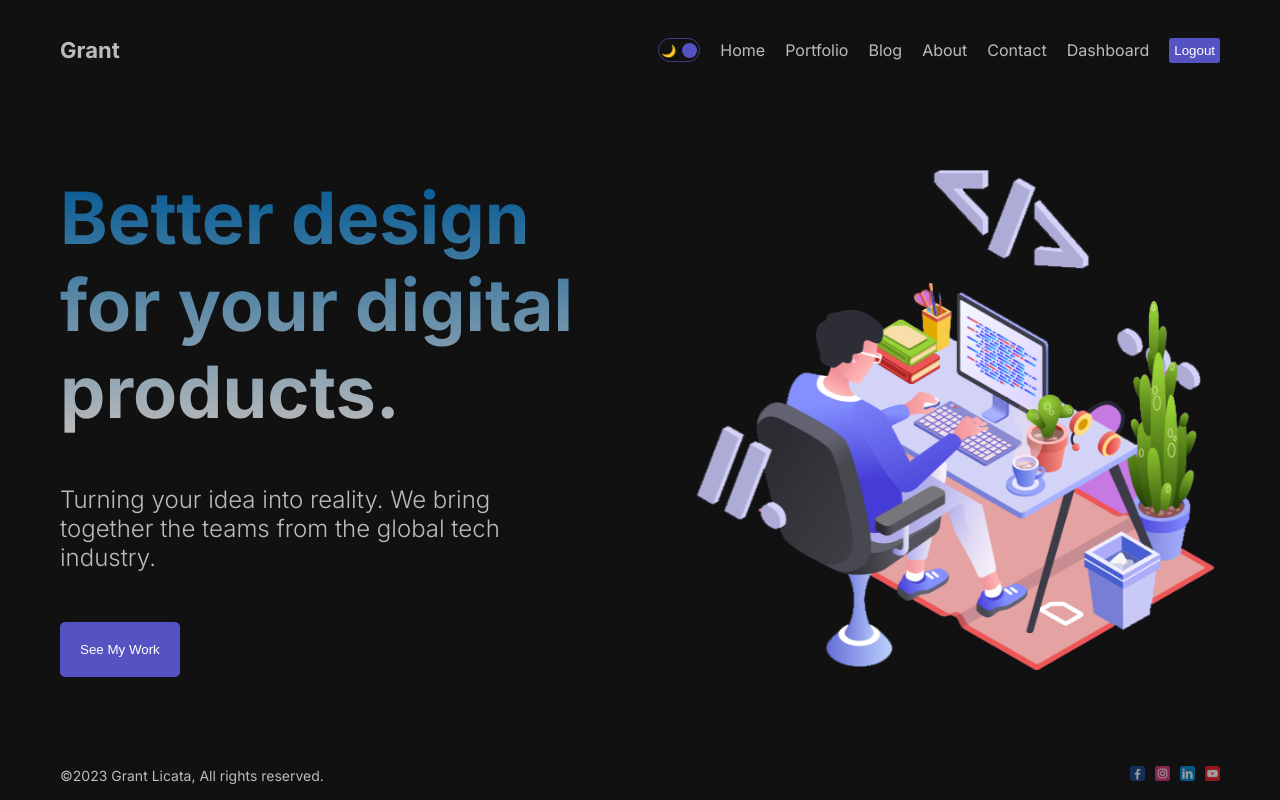
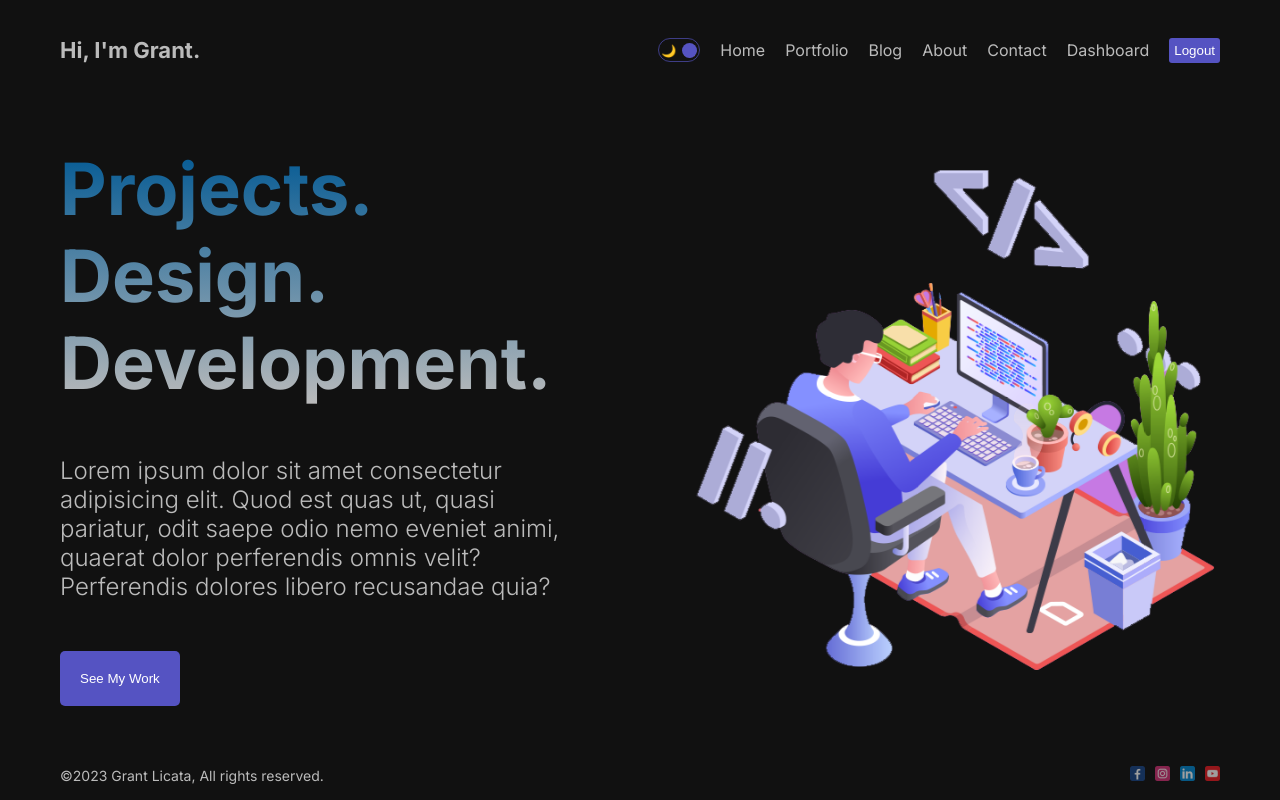
Before and after one commit to GrantLicata/Portfolio, a Next.js app: page / in a window 1280 px wide. Built offline with nearby package versions, Linux system fonts and the light colour scheme.

Commit message:
Home page updates

```diff
--- a/src/app/page.jsx
+++ b/src/app/page.jsx
@@ -8,12 +8,11 @@ export default function Home() {
   return (
     <div className={styles.container}>
       <div className={styles.item}>
-        <h1 className={styles.title}>
-          Better design for your digital products.
-        </h1>
+        <h1 className={styles.title}>Projects. Design. Development.</h1>
         <p className={styles.description}>
-          Turning your idea into reality. We bring together the teams from the
-          global tech industry.
+          Lorem ipsum dolor sit amet consectetur adipisicing elit. Quod est quas
+          ut, quasi pariatur, odit saepe odio nemo eveniet animi, quaerat dolor
+          perferendis omnis velit? Perferendis dolores libero recusandae quia?
         </p>
         <Button url="/portfolio" text="See My Work" />
       </div>
--- a/src/components/navbar/Navbar.jsx
+++ b/src/components/navbar/Navbar.jsx
@@ -41,7 +41,7 @@ const Navbar = () => {
   return (
     <div className={styles.container}>
       <Link href="/" className={styles.logo}>
-        Grant
+        Hi, I'm Grant.
       </Link>
       <div className={styles.links}>
         <DarkModeToggle />
```
